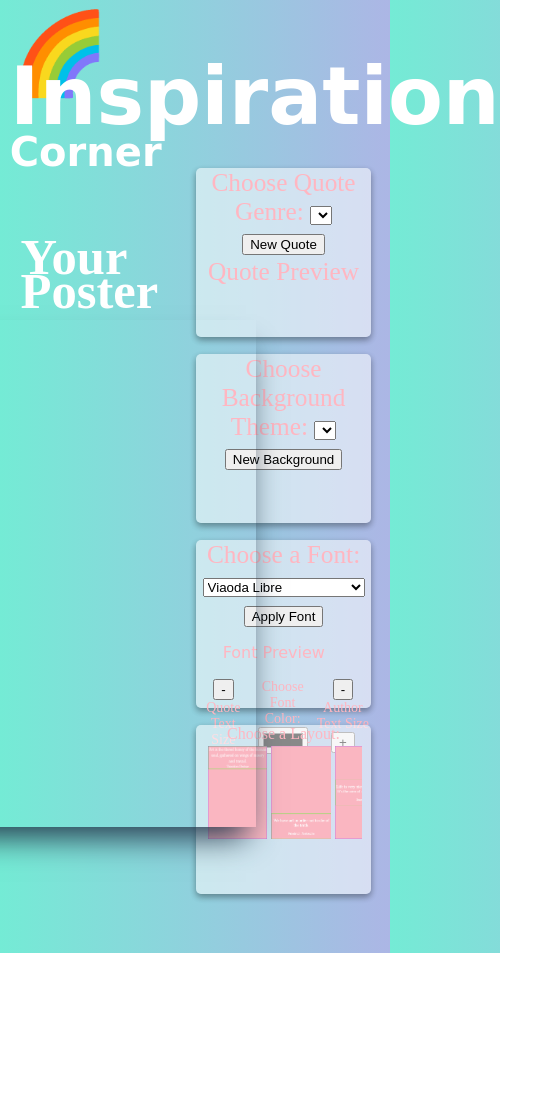
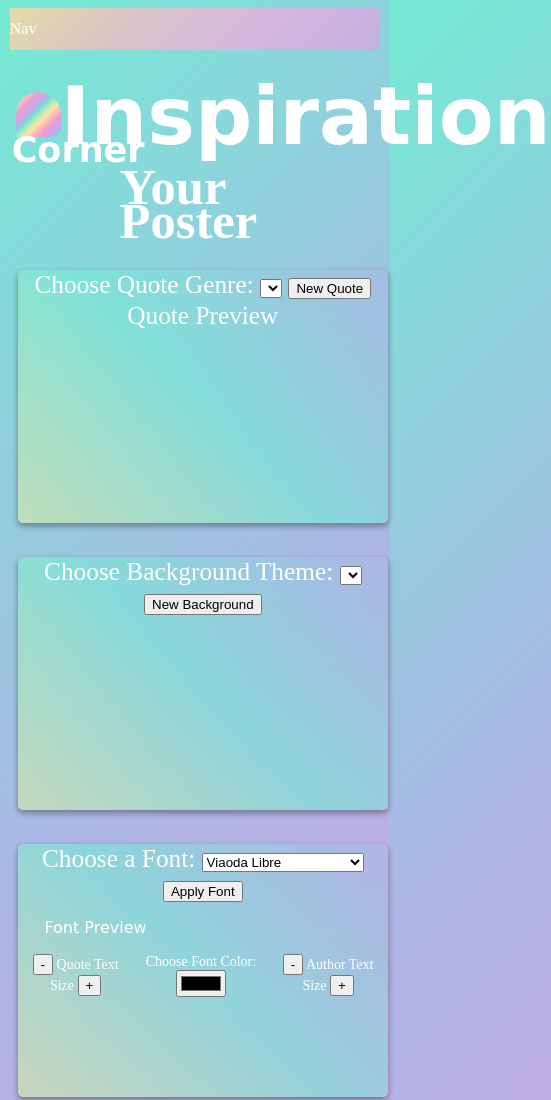
Before and after one commit to girlwithcodes/Inspirational-Poster-Creator, a website: page index.html in a window 390 px wide. Shown: the top 1100 px of the page, 551 px wide, since content can reach past the window. Before the commit the page ends 953 px from the top, so only its background shows below. Drawn offline with nearby package versions, Linux system fonts and the light colour scheme; no server answers; a web font is replaced by a local one.

Commit message:
Adjusts some structures for phone screens with @media query.  Expands color palette and CSS styling.  Adds logo/icon

```diff
--- a/index.css
+++ b/index.css
@@ -4,21 +4,106 @@ body {
   justify-content: center;;
   align-items: center;
   color: white;
+  /* background gradient below adapted from https://uigradients.com/#DigitalWater */
   background: #74ebd5;  /* fallback for old browsers */
-  background: -webkit-linear-gradient(to right, #74ebd5, #ACB6E5);  /* Chrome 10-25, Safari 5.1-6 */
-  background: linear-gradient(to right, #74ebd5, #ACB6E5); /* W3C, IE 10+/ Edge, Firefox 16+, Chrome 26+, Opera 12+, Safari 7+ */
+  background: -webkit-linear-gradient(-45deg, #74ebd5, #ACB6E5, #dba2e4);  /* Chrome 10-25, Safari 5.1-6 */
+  background: linear-gradient(-45deg #74ebd5, #ACB6E5, #dba2e4); /* W3C, IE 10+/ Edge, Firefox 16+, Chrome 26+, Opera 12+, Safari 7+ */
 }
 
-footer {
+/* ==========================================================================
+
+Stylying For Header Section Elements
+
+==============================================================================*/
+
+header {
+  /* border: 1px solid green; */
   width: 95vw;
-  height: 5vh;
+  /* height: fit-content; */
+  display: flex;
+  flex-direction: column;
+  justify-content: flex-start;
+  align-items: center;
+  /* background: lightpink; */
+  margin: 0 auto;
+  line-height: 5vh;
 }
 
-header {
+
+h1 {
+  margin: 2vh auto 0 auto;
+  top: 5px;
+  font-family: 'Rancho', cursive;
+  font-size: 80px;
+  color: white;
+  width: fit-content;
+  padding-bottom: 0;
+}
+
+#nav {
+  background: -webkit-linear-gradient(-45deg, rgba(219, 162, 228, 0.7), rgba(247, 168, 225, 0.7), rgba(255, 182, 193, 0.7), rgba(255, 215, 156, 0.8));  /* Chrome 10-25, Safari 5.1-6 */
+  background: linear-gradient(-45deg, rgba(219, 162, 228, 0.7), rgba(247, 168, 225, 0.7), rgba(255, 182, 193, 0.7), rgba(255, 215, 156, 0.8)); /* W3C, IE 10+/ Edge, Firefox 16+, Chrome 26+, Opera 12+, Safari 7+ */
   width: 95vw;
-  height: 18vh;
-  /* background: lightpink; */
+  margin: 0 auto;
+  top: -1vh;
 }
+
+/* ================== First Line of Header ================= */
+#first-line {
+  /* border: 1px solid pink; */
+  display: flex;
+  flex-direction: row;
+  align-items: flex-start;
+  margin: 3vh auto 0 auto;
+  font-family: 'Rancho', cursive;
+  font-size: 80px;
+}
+
+/* ==================The word "Inspiration" in header================= */
+#inspiration {
+  margin: 1vw 0 0 0;
+}
+
+/* ==================Styling for rainbow icon================= */
+#rainbow {
+  width: 45px;
+  height: 45px;
+  margin: 0 0 0 1.5vw;
+  top: -3px;
+
+  border-radius: 50% 50% 0 0;
+
+  background: #ffd79c;  /* fallback for old browsers */
+  background: repeating-linear-gradient(-45deg, #fce3ad 0%, #d2e5ac 7.14%, #74ebd5 14.28%, #ACB6E5 21.43%, #dba2e4 28.57%, #e3a1d0 35.71%, lightpink 42.86%, #ffd79c 50%);  /* Chrome 10-25, Safari 5.1-6 */
+
+  animation: slide 10s linear infinite backwards;
+}
+
+@keyframes slide {
+  0% {
+    background-position-x: 200px;
+  }
+  100% {
+    background-position-x: 0%;
+  }
+}
+
+/* ==================Styling for second line in header================= */
+#second-line {
+  /* border: 1px solid blue; */
+  font-size:35px;
+  line-height: 20px;
+  margin: 0.5vw;
+  padding: 0;
+
+}
+
+/* ==========================================================================
+
+Stylying For Main Section Elements
+
+==============================================================================*/
+
 
 main {
   width: 95vw;
@@ -30,20 +115,11 @@ main {
   "A A A B B";
 }
 
-h1 {
-  margin: 3vh auto;
-  font-family: 'Rancho', cursive;
-  font-size: 80px;
-  color: white;
-  width: fit-content;
-}
+/* ==========================================================================
+Stylying For Poster Section
+==============================================================================*/
 
-h1 > span {
-  font-size:40px;
-  margin: 0;
-  padding: 0;
-}
-
+/* ==================The h2 Title for poster section================= */
 h2 {
   font-family: "Rancho", "cursive";
   line-height: 4vh;
@@ -61,8 +137,13 @@ h2 {
   font-size: 3vh;
   background: rgba(255, 255, 255, 0.536);
   border-radius: 5px;
-  color: lightpink;
+  color: white;
   box-shadow: rgba(0, 0, 0, 0.16) 0px 3px 6px, rgba(0, 0, 0, 0.23) 0px 3px 6px;
+  /* background gradient below adapted from https://uigradients.com/#DigitalWater */
+  background: #74ebd5;  /* fallback for old browsers */
+  background: -webkit-linear-gradient(45deg, rgba(210, 229, 172, 0.7), rgba(117, 235, 213, 0.6), rgba(172, 182, 229, 0.6));  /* Chrome 10-25, Safari 5.1-6 */
+  background: linear-gradient(45deg, rgba(210, 229, 172, 0.7), rgba(117, 235, 213, 0.6), rgba(172, 182, 229, 0.6))); /* W3C, IE 10+/ Edge, Firefox 16+, Chrome 26+, Opera 12+, Safari 7+ */
+  /* (-45deg #d2e5ac, #74ebd5, #ACB6E5) */
 }
 
 .choices-div p{
@@ -191,18 +272,15 @@ div.portrait > img {
   border-radius: 3px;
 }
 
-#header {
-  margin: 0 auto;
-  line-height: 5vh;
-}
+
 
 
 #pic-div {
-  /* width: 20vw;
-  height: 70vh; */
+  width: 20vw;
+  height: 70vh;
   /* border: 1px solid rgb(155, 67, 255); */
   position: relative;
-  /* background-color: lightpink; */
+  background-color: lightpink;
   margin: 3px;
   box-shadow: rgb(38, 57, 77) 0px 20px 30px -10px;
 }
@@ -262,14 +340,87 @@ div.portrait > img {
   align-items: center;
   /* border: 1px solid blue; */
   width: 48vw;
+  margin-left: 2vw;
 }
 
+/* ==========================================================================
 
-@media only screen and (max-width: 768px) {
+Stylying For Footer Section Elements
+
+==============================================================================*/
+
+
+footer {
+  width: 95vw;
+  height: 5vh;
+  background: -webkit-linear-gradient(45deg, rgba(219, 162, 228, 0.7), rgba(247, 168, 225, 0.7), rgba(255, 182, 193, 0.7), rgba(255, 215, 156, 0.8));  /* Chrome 10-25, Safari 5.1-6 */
+  background: linear-gradient(45deg, rgba(219, 162, 228, 0.7), rgba(247, 168, 225, 0.7), rgba(255, 182, 193, 0.7), rgba(255, 215, 156, 0.8)); /* W3C, IE 10+/ Edge, Firefox 16+, Chrome 26+, Opera 12+, Safari 7+ */
+  margin: 0 auto;
+}
+
+@media only screen and (max-width: 500px) {
   #pic-div {
     width: 80vw;
     height: 60vh;
     /* border: 1px solid black; */
   }
 
+  main {
+    width: 95vw;
+    display: grid;
+    grid-template-areas:
+    "A A A"
+    "A A A"
+    "A A A"
+    "B B B"
+    "B B B";
+
+  }
+  #choice-menus {
+    width: 95vw;
+    display: flex;
+    flex-direction: column;
+    justify-content: center;
+    align-items: center;
+  }
+
+  .choices-div {
+    width: 95vw;
+    height: 30vh;
+    margin: 2vh;
+  }
+
+  #poster-sect {
+    height: fit-content;
+    position: sticky;
+  }
+
+  #pic-div {
+    height: fit-content;
+    width: fit-content;
+    position: sticky;
+  }
+
+  #quote-div {
+    width: 100%;
+  }
+  div.landscape > img {
+    width: 90vw;
+  }
+
+  div.portrait > img {
+    height: 75vh;
+  }
+
+  #layout-list {
+    display: flex;
+    flex-direction: row;
+    flex-wrap: wrap;
+    justify-content: space-evenly;
+    align-items: center;
+    margin: 1px;
+    overflow: auto;
+    max-width: 90vw;
+  }
+
 }
--- a/index.html
+++ b/index.html
@@ -15,8 +15,12 @@
   <title>Inspirational Poster Creator</title>
 </head>
 <body>
-  <header id="header">
-    <h1> 🌈 Inspiration <span>Corner</span></h1>
+  <header>
+    <nav id="nav">Nav</nav>
+    <h1>
+      <div id="first-line"><div id="rainbow"></div><div id="inspiration">Inspiration</div></div>
+      <div id="second-line">Corner</div>
+    </h1>
   </header>
   <main>
     <section id="poster-sect">
--- a/index.js
+++ b/index.js
@@ -642,8 +642,8 @@ const authorSizeMinusButton = document.querySelector("#author-minus");
 
 
 //call functions that should run on load
-generateRandomPoster();
-getImageTopics();
+// generateRandomPoster();
+// getImageTopics();
 getQuoteGenres();
 listFonts();
 addAllEventListeners();
```
